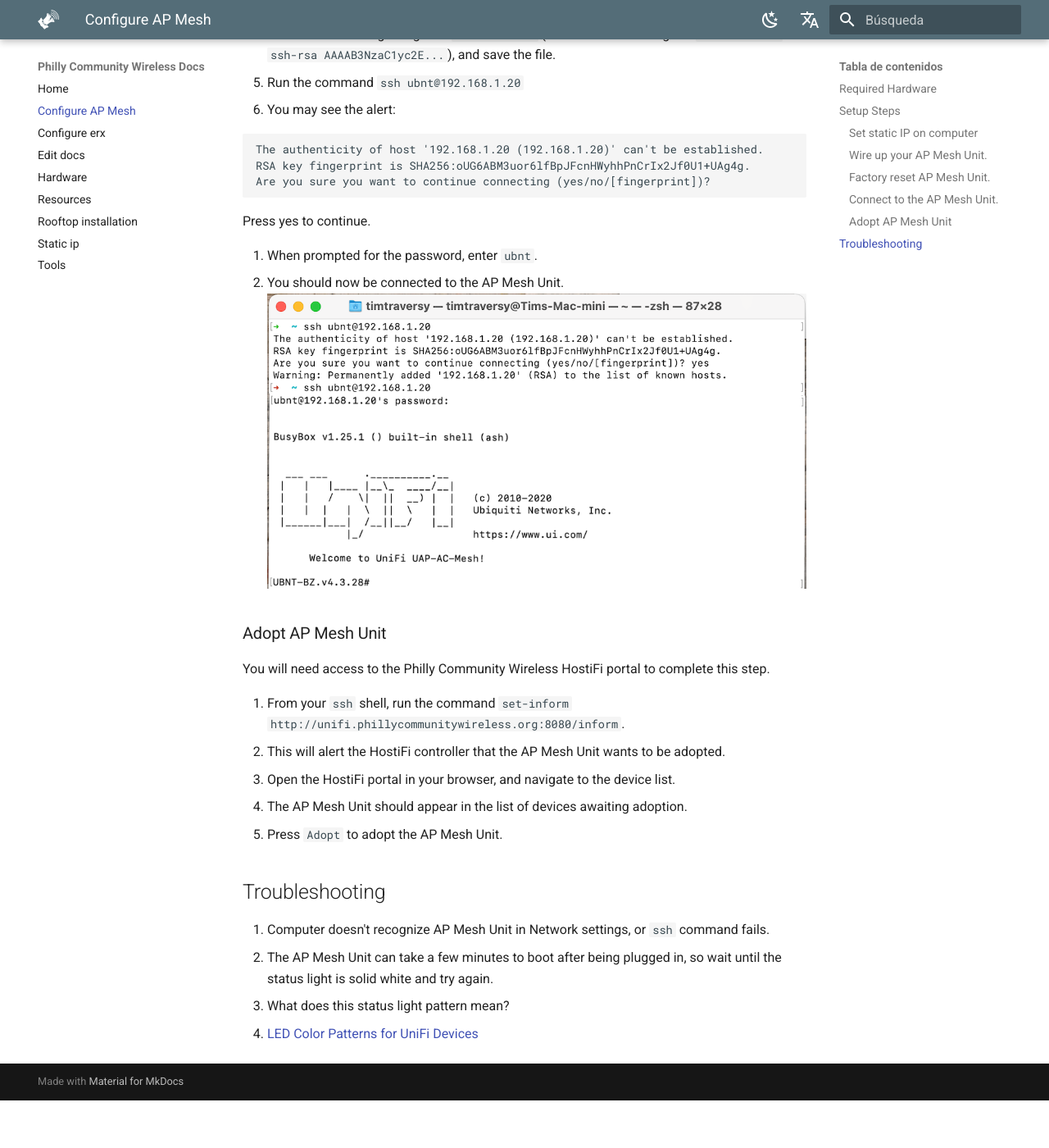
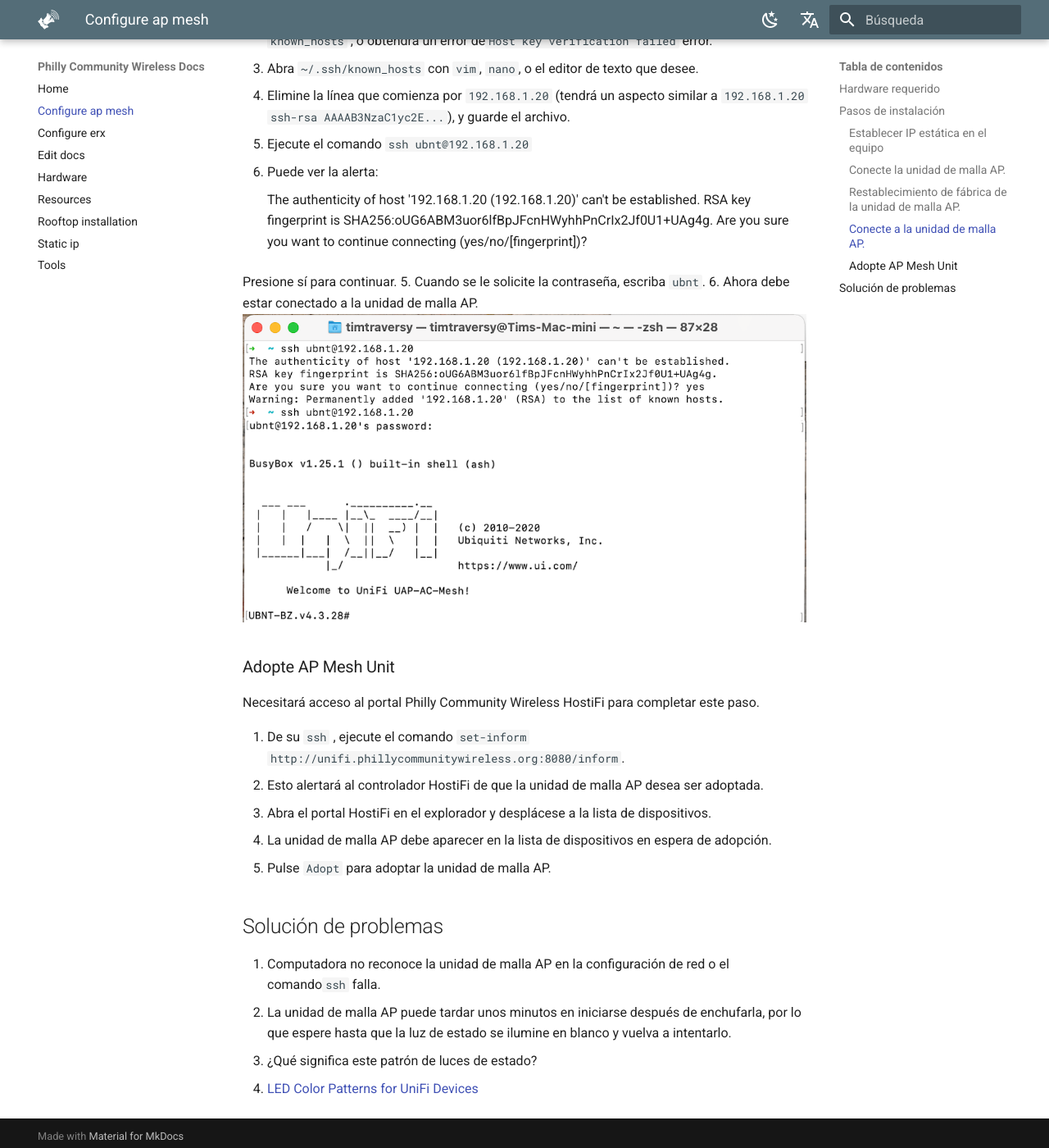
Before and after one commit to phillycommunitywireless/docs-es, an MkDocs documentation site: the page built from docs/configure-ap-mesh.md, in a window 1280 px wide and 1400 px high, scrolled down 3588 px. Shown: the whole window at 82% size. Built offline with MkDocs 1.6.1 and Material for MkDocs 9.7.7, drawn with Linux system fonts in a browser that asks for light colours; comment, search, counter and statistics services are not loaded; before the commit the page ends 4930 px from its top, so only the background shows below that; some of the changed text lies outside the part shown.

Commit message:
Update from Forestry.io PCW PCW updated docs/configure-ap-mesh.md

````diff
--- a/docs/configure-ap-mesh.md
+++ b/docs/configure-ap-mesh.md
@@ -1,75 +1,75 @@
-# Configure AP Mesh
+---
 
-This guide will walk you through configuring a Ubiquiti Access Point Mesh so it can be adopted by the PCW network.
+---
+# Configurar AP Mesh
 
-## Required Hardware
+Esta guía lo guiará a través de la configuración de una malla de punto de acceso Ubiquiti para que pueda ser adoptada por la red PCW.
 
-- AP Mesh Unit - [Ubiquiti Mesh Dual-Band Access Point](https://store.ui.com/products/unifi-ac-mesh-ap) (white Ubiquiti antenna with bunny ears)
-- PoE injector
-- Ethernet cable
-- Computer
-- USB Ethernet adapter (if computer doesn't have ethernet port)
-- Power strip/extension cord
-- Paperclip
+## Hardware requerido
+
+* Unidad de malla AP: [Ubiquiti Mesh Dual-Band Access Point](https://store.ui.com/products/unifi-ac-mesh-ap) (antena Ubiquiti blanca con orejas de conejo)
+* Inyector PoE
+* Cable Ethernet
+* Ordenador
+* Adaptador Ethernet USB (si el ordenador no tiene puerto ethernet)
+* Cable de regleta/alargador
+* Paperclip
 
 ![Materials](assets/images/mesh/Materials.jpeg)
 
-## Setup Steps
+## Pasos de instalación
 
-### Set static IP on computer
+### Establecer IP estática en el equipo
 
-See [./static-ip](./static-ip.md)
+Ver [./static-ip](./static-ip.md)
 
-### Wire up your AP Mesh Unit.
+### Conecte la unidad de malla AP.
 
-1. Plug the PoE injector into an outlet, or power strip.
-2. Connect the `POE` port of the injector to the AP Mesh Unit with an ethernet cable.
-3. Connect the `LAN` port of the injector to your computer, using the USB Ethernet adapter if you don't have an Ethernet port.
+1. Conecte el inyector PoE a una toma de corriente o a una regleta.
+2. Conecte el puerto `POE` del inyector a la unidad de malla AP con un cable ethernet.
+3. Conecte el puerto `LAN` del inyector al ordenador, utilizando el adaptador Ethernet USB si no dispone de un puerto Ethernet.
    ![Ports](../assets/images/mesh/Ports.jpeg)
    ![Wiring](../assets/images/mesh/Wiring.jpeg)
 
-### Factory reset AP Mesh Unit.
+### Restablecimiento de fábrica de la unidad de malla AP.
 
-The AP Mesh Units have had unexpected behavior even out of the box, so it is recommended to factory reset it before continuing.
+Las unidades de malla AP han tenido un comportamiento inesperado incluso fuera de la caja, por lo que se recomienda reiniciarlas de fábrica antes de continuar.
 
-1. With the paperclip, press the reset button at the bottom of the AP Mesh Unit in until it clicks. ![Reset Button](../../assets/images/mesh/Reset.jpeg)
-2. Hold it pressed in for 15 seconds.
-3. Once the status light on the AP Mesh Unit has flashed and then gone out, the device has been reset.
+1. Con el clip, pulse el botón de restablecimiento situado en la parte inferior de la unidad de malla AP hasta que haga clic.![Reset Button](../../assets/images/mesh/Reset.jpeg)
+2. Mantenga pulsado durante 15 segundos.
+3. Una vez que la luz de estado de la unidad de malla AP ha destellado y se ha apagado, el dispositivo se ha restablecido.
 
-### Connect to the AP Mesh Unit.
+### Conecte a la unidad de malla AP.
 
-1. Open a command line prompt.
-2. If you have previously connected to an AP Mesh Unit, you will need to edit your `known_hosts` file, or you will get an `Host key verification failed` error.
-   1. Open `~/.ssh/known_hosts` with `vim`, `nano`, or the text editor of your choice.
-   2. Remove the line beginning with `192.168.1.20` (It will look something like `192.168.1.20 ssh-rsa AAAAB3NzaC1yc2E...`), and save the file.
-3. Run the command `ssh ubnt@192.168.1.20`
-4. You may see the alert:
+1. Abra un símbolo del sistema
+2. Si se ha conectado previamente a una unidad de malla de AP, tendrá que editar el archivo de `known_hosts` , o obtendrá un error de`Host key verification failed` error.
+   1. Abra `~/.ssh/known_hosts` con `vim`, `nano`, o el editor de texto que desee.
+   2. Elimine la línea que comienza por `192.168.1.20` (tendrá un aspecto similar a `192.168.1.20 ssh-rsa AAAAB3NzaC1yc2E...`), y guarde el archivo.
+3. Ejecute el comando `ssh ubnt@192.168.1.20`
+4. Puede ver la alerta:
 
-   ```
-   The authenticity of host '192.168.1.20 (192.168.1.20)' can't be established.
-   RSA key fingerprint is SHA256:oUG6ABM3uor6lfBpJFcnHWyhhPnCrIx2Jf0U1+UAg4g.
-   Are you sure you want to continue connecting (yes/no/[fingerprint])?
-   ```
+       The authenticity of host '192.168.1.20 (192.168.1.20)' can't be established.
+       RSA key fingerprint is SHA256:oUG6ABM3uor6lfBpJFcnHWyhhPnCrIx2Jf0U1+UAg4g.
+       Are you sure you want to continue connecting (yes/no/[fingerprint])?
 
-   Press yes to continue.
-
-5. When prompted for the password, enter `ubnt`.
-6. You should now be connected to the AP Mesh Unit.
+   Presione sí para continuar.
+5. Cuando se le solicite la contraseña, escriba `ubnt`.
+6. Ahora debe estar conectado a la unidad de malla AP.
    ![SSH Connection](../../assets/images/mesh/SSH.png)
 
-### Adopt AP Mesh Unit
+### Adopte AP Mesh Unit
 
-You will need access to the Philly Community Wireless HostiFi portal to complete this step.
+Necesitará acceso al portal Philly Community Wireless HostiFi para completar este paso.
 
-1. From your `ssh` shell, run the command `set-inform http://unifi.phillycommunitywireless.org:8080/inform`.
-   - This will alert the HostiFi controller that the AP Mesh Unit wants to be adopted.
-2. Open the HostiFi portal in your browser, and navigate to the device list.
-3. The AP Mesh Unit should appear in the list of devices awaiting adoption.
-4. Press `Adopt` to adopt the AP Mesh Unit.
+1. De su `ssh` , ejecute el comando `set-inform http://unifi.phillycommunitywireless.org:8080/inform`.
+   * Esto alertará al controlador HostiFi de que la unidad de malla AP desea ser adoptada.
+2. Abra el portal HostiFi en el explorador y desplácese a la lista de dispositivos.
+3. La unidad de malla AP debe aparecer en la lista de dispositivos en espera de adopción.
+4. Pulse `Adopt` para adoptar la unidad de malla AP.
 
-## Troubleshooting
+## Solución de problemas
 
-1. Computer doesn't recognize AP Mesh Unit in Network settings, or `ssh` command fails.
-   - The AP Mesh Unit can take a few minutes to boot after being plugged in, so wait until the status light is solid white and try again.
-2. What does this status light pattern mean?
-   - [LED Color Patterns for UniFi Devices](https://help.ui.com/hc/en-us/articles/204910134-UniFi-LED-Color-Patterns-for-UniFi-Devices)
+1. Computadora no reconoce la unidad de malla AP en la configuración de red o el comando`ssh` falla.
+   * La unidad de malla AP puede tardar unos minutos en iniciarse después de enchufarla, por lo que espere hasta que la luz de estado se ilumine en blanco y vuelva a intentarlo.
+2. ¿Qué significa este patrón de luces de estado?
+   * [LED Color Patterns for UniFi Devices](https://help.ui.com/hc/en-us/articles/204910134-UniFi-LED-Color-Patterns-for-UniFi-Devices)
````
